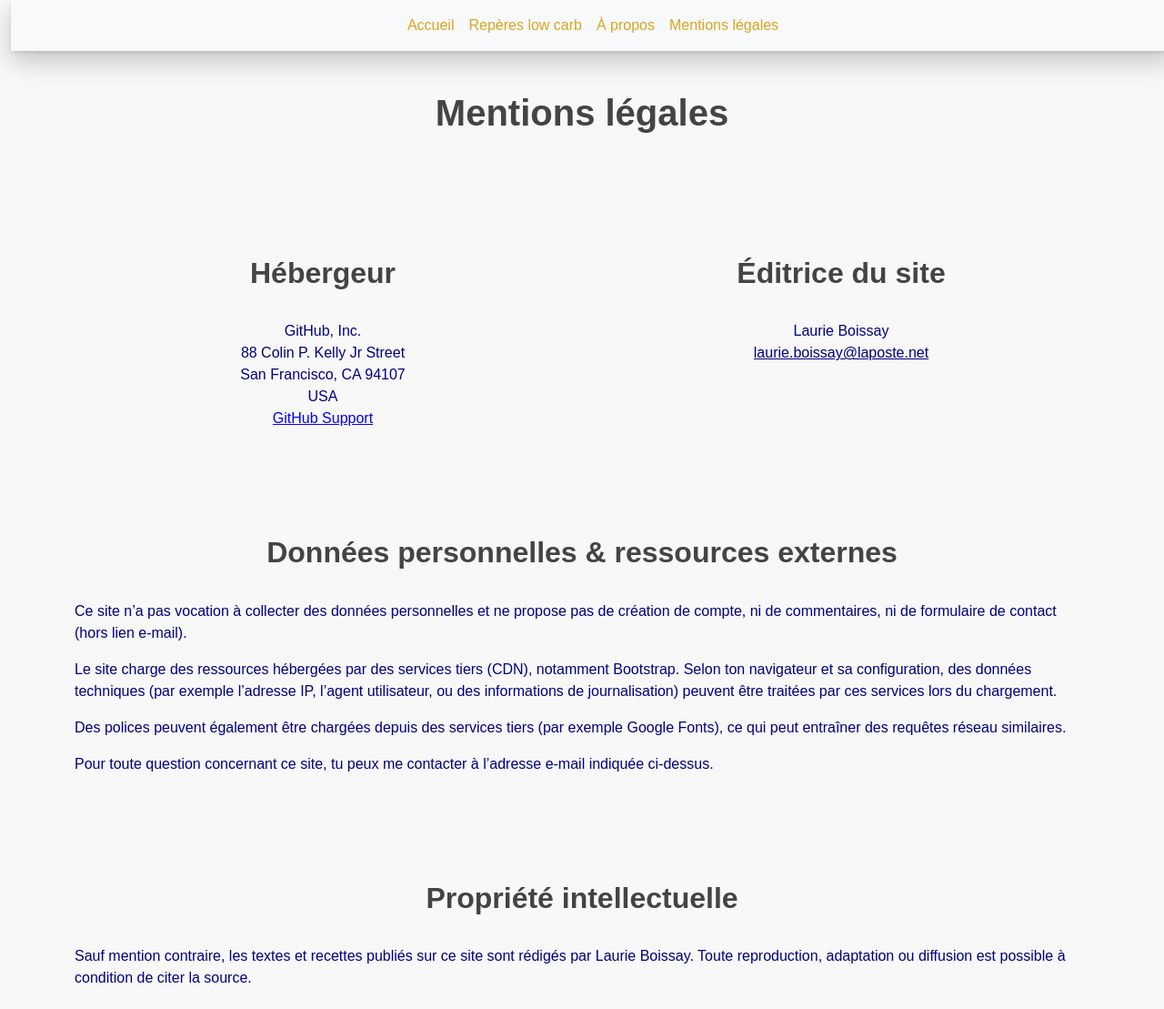
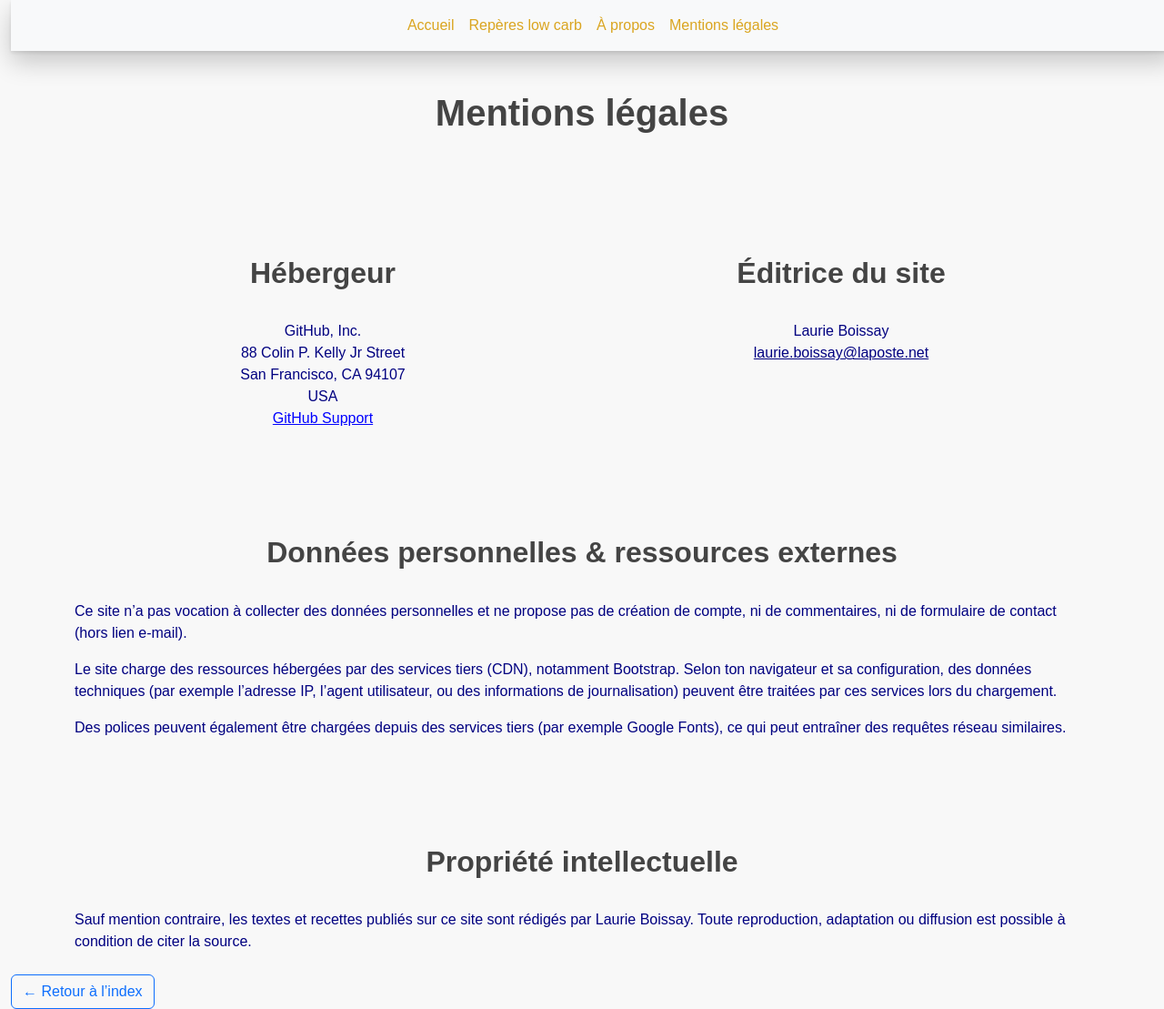
Before and after one commit to laurie-boissay/laurie-boissay.github.io, a Jekyll site: the page built from mentions.html, in a window 1280 px wide and 1109 px high. Shown: the whole window at 91% size. Built offline with Jekyll 4.4.1, drawn with Linux system fonts in a browser that asks for light colours; part of the change alters nothing that is shown.

Commit message:
Update mentions.html

```diff
--- a/mentions.html
+++ b/mentions.html
@@ -1,41 +1,12 @@
 ---
+layout: page
+title: "Mentions légales"
+description: "Mentions légales"
+body_id: "mentions"
+robots: "noindex, follow"
+page_h1: "Mentions légales"
 ---
 
-<!DOCTYPE html>
-<html lang="fr">
-<head>
-  <meta charset="utf-8"/>
-
-  <!-- Import page CSS Bootstrap -->
-  <link href="https://cdn.jsdelivr.net/npm/bootstrap@5.3.0-alpha3/dist/css/bootstrap.min.css"
-        rel="stylesheet"
-        integrity="sha384-KK94CHFLLe+nY2dmCWGMq91rCGa5gtU4mk92HdvYe+M/SXH301p5ILy+dN9+nJOZ"
-        crossorigin="anonymous">
-
-  <!-- Import page CSS perso -->
-  <link rel="stylesheet" href="style.css">
-
-  <!-- Favicon -->
-  <link rel="icon" type="image/png" href="images/bunny1.png"/>
-
-  <!-- Responsive -->
-  <meta name="viewport" content="width=device-width, initial-scale=1">
-
-  <!-- Indexation -->
-  <meta name="robots" content="noindex, follow">
-
-  <title>Mentions légales — Mes recettes low carb</title>
-</head>
-
-<body class="container-fluid" id="mentions">
-
-  {% include navbar.html %}
-
-  <header class="marge">
-    <h1><strong>Mentions légales</strong></h1>
-  </header>
-
-  <main>
 <section class="marge">
   <div class="container text-center">
     <div class="row align-items-top">
@@ -88,10 +59,6 @@
       Des polices peuvent également être chargées depuis des services tiers (par exemple Google Fonts),
       ce qui peut entraîner des requêtes réseau similaires.
     </p>
-
-        <p>
-          Pour toute question concernant ce site, tu peux me contacter à l’adresse e-mail indiquée ci-dessus.
-        </p>
   </div>
 </section>
 
@@ -104,12 +71,3 @@
     </p>
   </div>
 </section>
-  </main>
-
-  <!-- Bootstrap JS -->
-  <script src="https://cdn.jsdelivr.net/npm/bootstrap@5.3.0-alpha3/dist/js/bootstrap.bundle.min.js"
-          integrity="sha384-ENjdO4Dr2bkBIFxQpeoTz1HIcje39Wm4jDKdf19U8gI4ddQ3GYNS7NTKfAdVQSZe"
-          crossorigin="anonymous"></script>
-
-</body>
-</html>
```
Lines whose indentation alone changed are shown as unchanged.
